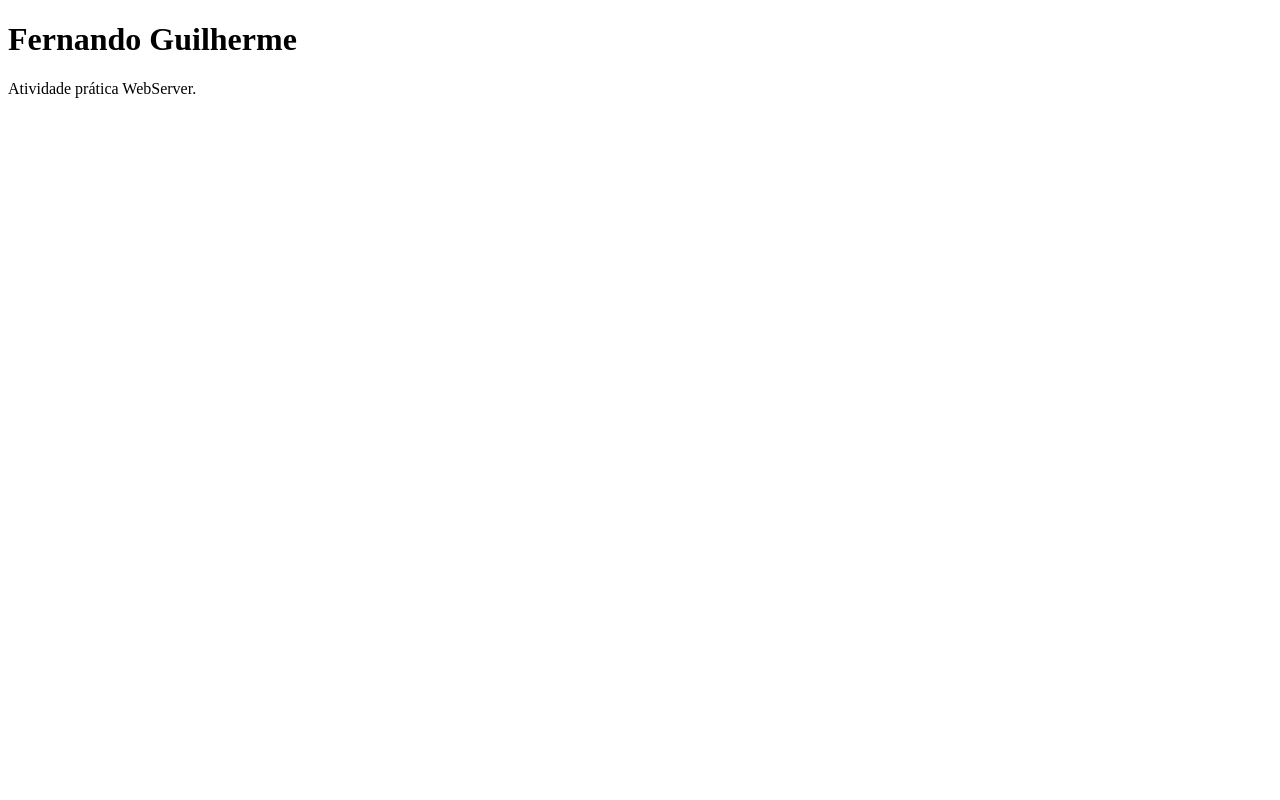
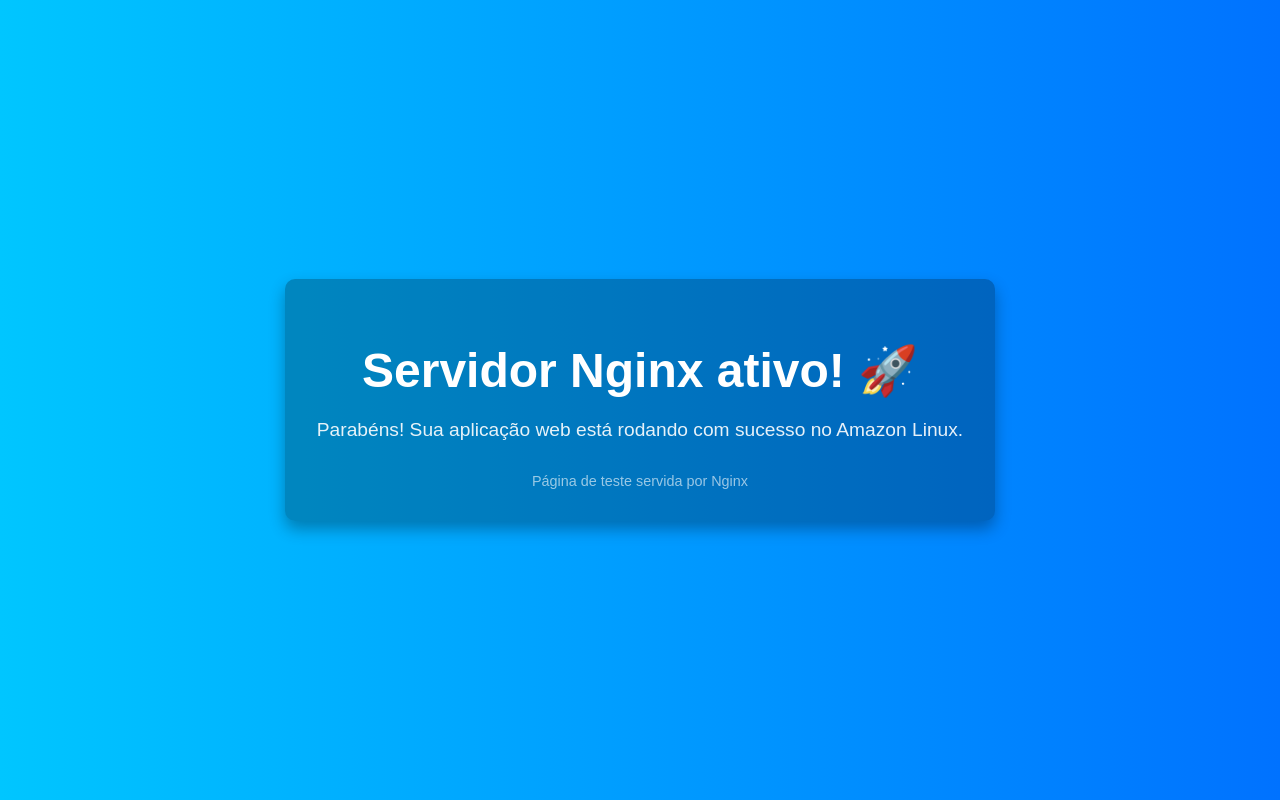
Before and after one commit to fernandoggrita/meu-site, a plain HTML site: page index.html in a window 1280 px wide. Drawn offline with Linux system fonts and the light colour scheme.

Commit message:
segundo commit

```diff
--- a/index.html
+++ b/index.html
@@ -2,10 +2,49 @@
 <html lang="pt-BR">
 <head>
     <meta charset="UTF-8">
-    <title>Meu Site</title>
+    <meta name="viewport" content="width=device-width, initial-scale=1.0">
+    <title>Servidor Web Nginx</title>
+    <style>
+        body {
+            margin: 0;
+            font-family: Arial, sans-serif;
+            background: linear-gradient(to right, #00c6ff, #0072ff);
+            color: #fff;
+            display: flex;
+            align-items: center;
+            justify-content: center;
+            height: 100vh;
+            flex-direction: column;
+            text-align: center;
+        }
+        h1 {
+            font-size: 3rem;
+            margin-bottom: 0.5rem;
+        }
+        p {
+            font-size: 1.2rem;
+            opacity: 0.9;
+        }
+        .card {
+            background-color: rgba(0, 0, 0, 0.25);
+            padding: 2rem;
+            border-radius: 10px;
+            box-shadow: 0 8px 16px rgba(0,0,0,0.3);
+        }
+        footer {
+            margin-top: 2rem;
+            font-size: 0.9rem;
+            opacity: 0.6;
+        }
+    </style>
 </head>
 <body>
-    <h1>Fernando Guilherme</h1>
-    <p>Atividade prática WebServer.</p>
+    <div class="card">
+        <h1>Servidor Nginx ativo! 🚀</h1>
+        <p>Parabéns! Sua aplicação web está rodando com sucesso no Amazon Linux.</p>
+        <footer>
+            Página de teste servida por Nginx
+        </footer>
+    </div>
 </body>
 </html>
```
